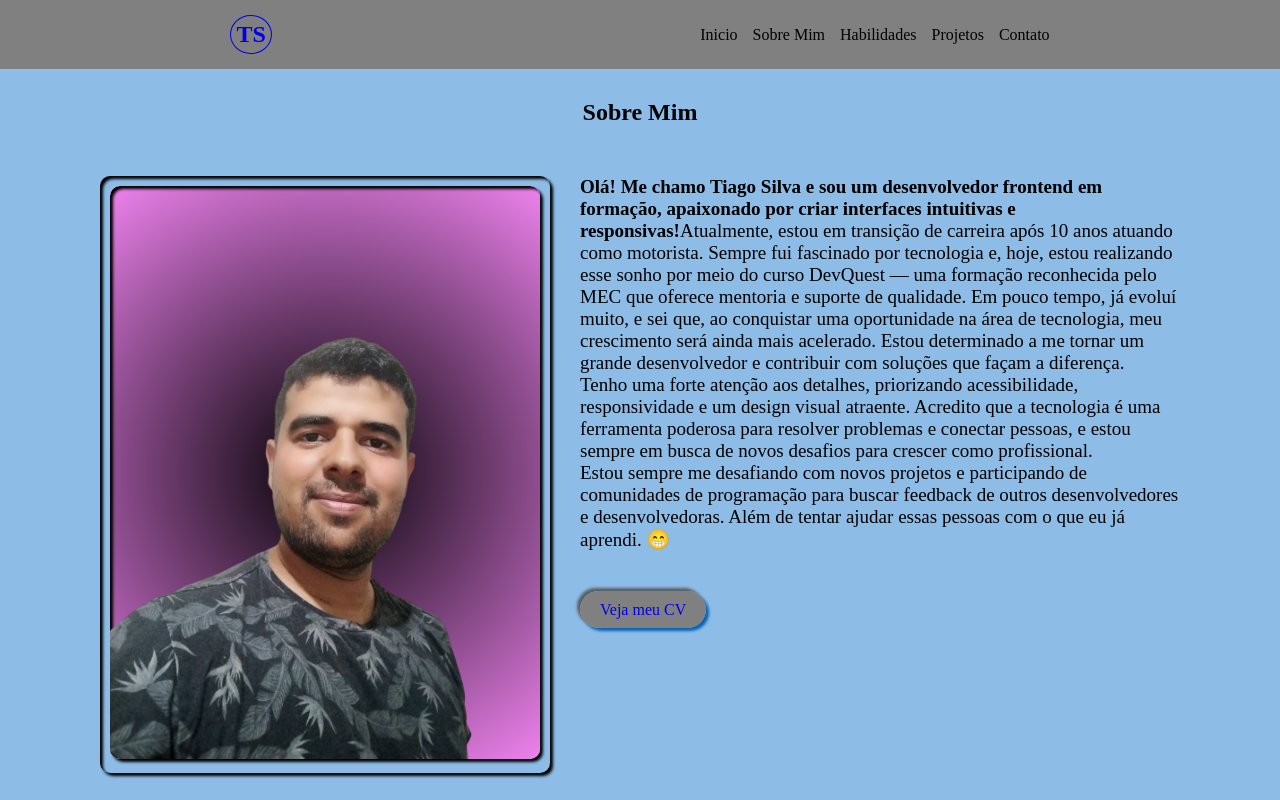
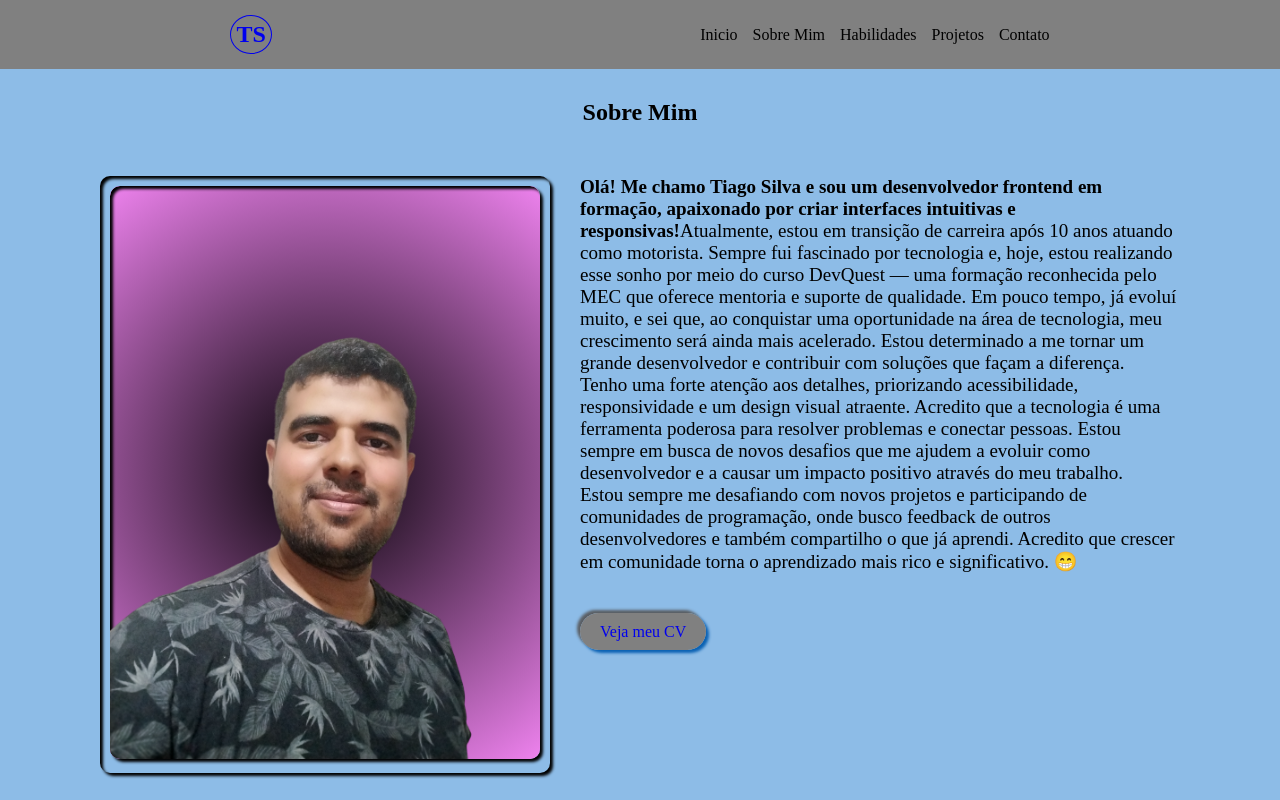
Before and after one commit to Tiago-SilvaRP/Portifolio-React, a React (Vite) app: page /sobre-mim in a window 1280 px wide. Shown: the top 800 px of the page. Built offline with nearby package versions, Linux system fonts and the light colour scheme.

Commit message:
doc(aboutMe): altered text in 'S.DivText'.

```diff
--- a/src/components/about-Me/aboutMe.tsx
+++ b/src/components/about-Me/aboutMe.tsx
@@ -23,13 +23,11 @@ export const AboutMe = () => {
                     </p>
 
                     <p>
-                        Tenho uma forte atenção aos detalhes, priorizando acessibilidade, responsividade e um design visual atraente. Acredito que a tecnologia é uma ferramenta poderosa para resolver problemas e conectar pessoas, e estou sempre em busca de novos desafios para crescer como profissional.
+                        Tenho uma forte atenção aos detalhes, priorizando acessibilidade, responsividade e um design visual atraente. Acredito que a tecnologia é uma ferramenta poderosa para resolver problemas e conectar pessoas. Estou sempre em busca de novos desafios que me ajudem a evoluir como desenvolvedor e a causar um impacto positivo através do meu trabalho.
                     </p>
 
                     <p>
-                        Estou sempre me desafiando com novos projetos e participando de comunidades de programação para buscar
-                        feedback de outros desenvolvedores e desenvolvedoras. Além de tentar ajudar essas pessoas com o que eu já
-                        aprendi. 😁
+                        Estou sempre me desafiando com novos projetos e participando de comunidades de programação, onde busco feedback de outros desenvolvedores e também compartilho o que já aprendi. Acredito que crescer em comunidade torna o aprendizado mais rico e significativo. 😁
                     </p>
                     <S.Botao>
                         <S.Link to={CV} target="_blank" rel="noopener noreferrer">Veja meu CV</S.Link>
```
